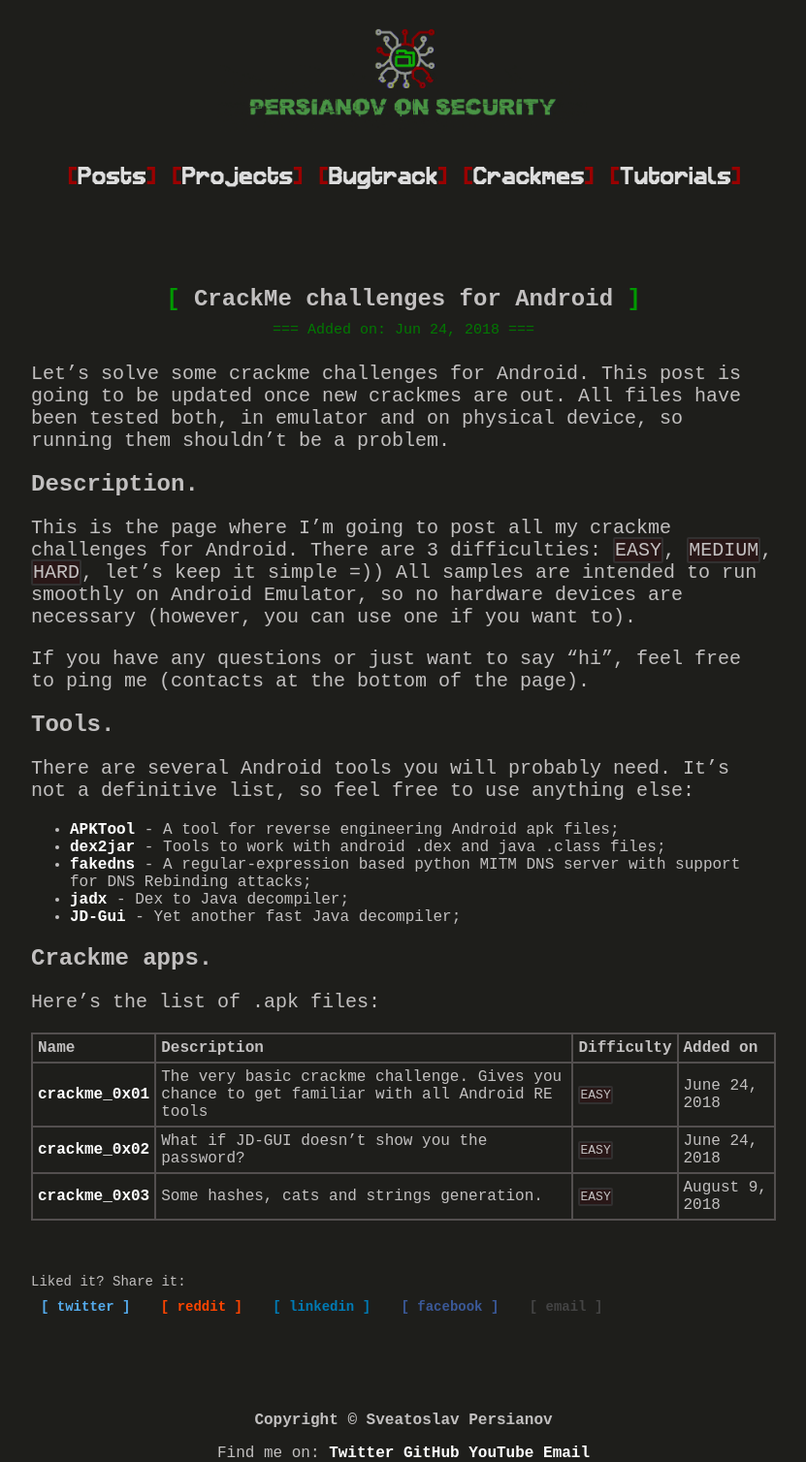
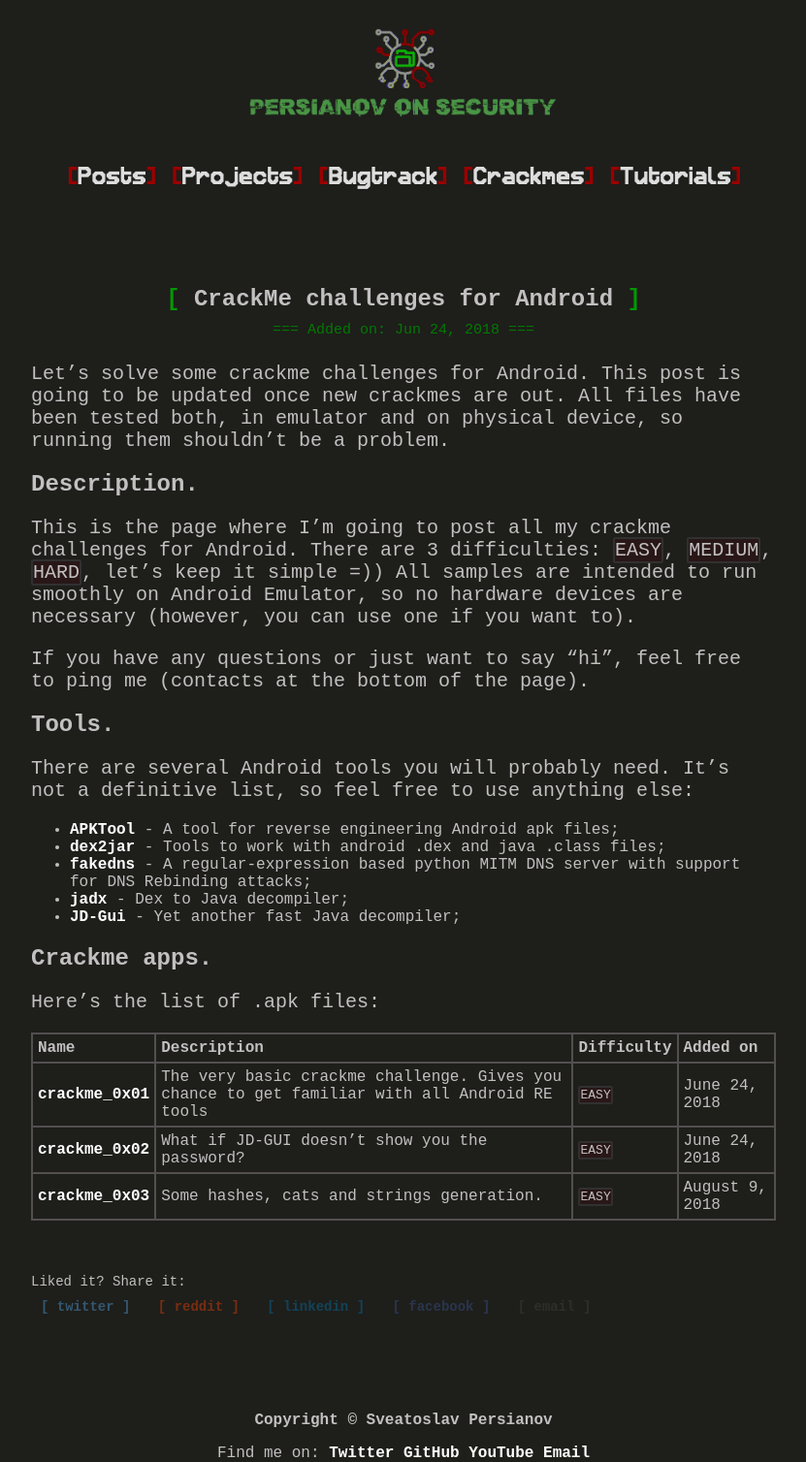
Before and after one commit to num1r0/num1r0.github.io, a Jekyll site: the page built from _posts/2018-06-24-crackme-challenges-android.md, in a window 1280 px wide. Shown: the whole page at 97% size, without its empty margins (224-1055 px from the left). Built offline with Jekyll 4.4.1, drawn with Linux system fonts in a browser that asks for light colours.

Commit message:
opacity experiments

```diff
--- a/css/styles.css
+++ b/css/styles.css
@@ -173,11 +173,11 @@ pre {
 .share-button {
     margin: 0px;
     margin-bottom: 10px;
-    margin-right: 3px;
     padding: 5px 10px 5px 10px;
+    opacity: 0.4;
 }
 .share-button:hover {
-    opacity: 0.3;
+    opacity: 0.8;
     color: #ffffff;
 }
 
```
